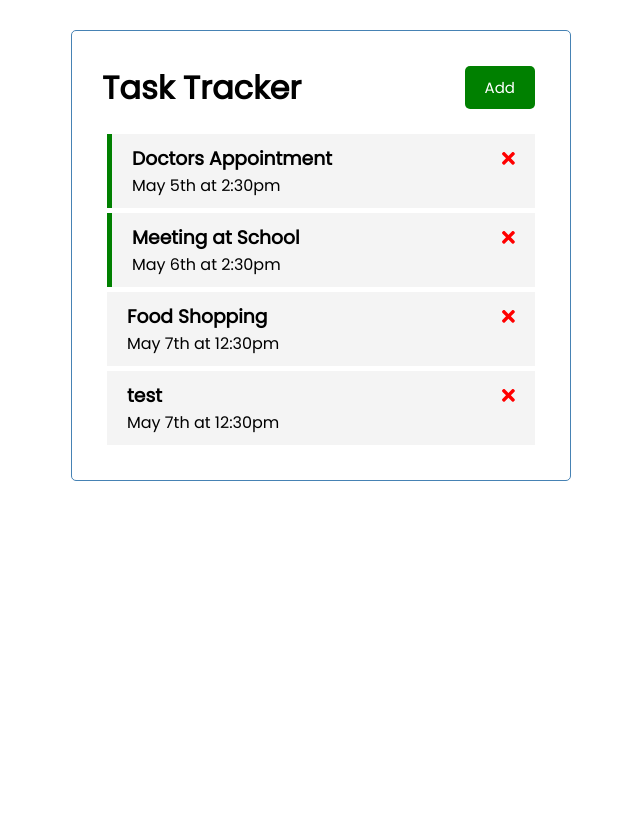
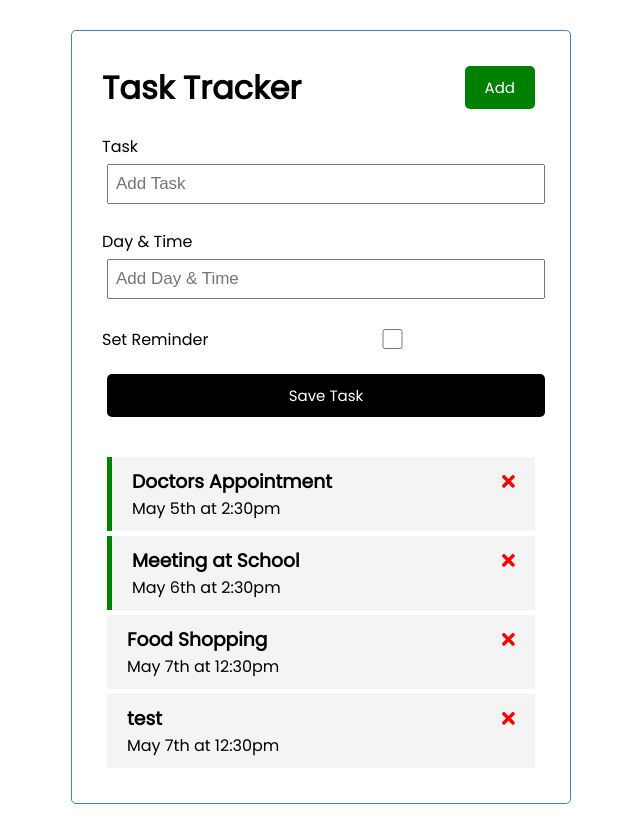
Before and after one commit to Hamsiny/Angular_Task_Tracker_Demo, an Angular app: page / in a window 1280 px wide. Shown: the whole page, without its empty margins (319-959 px from the left). Before the commit the page ends 800 px from the top, so only its background shows below. Built offline with nearby package versions, Linux system fonts and the light colour scheme; data requests are answered from the project's data file.

Commit message:
add add-task component and add task to json data

```diff
--- /dev/null
+++ b/src/app/components/add-task/add-task.component.css
@@ -0,0 +1,3 @@
+.add-form {
+    margin-bottom: 40px;
+}
--- /dev/null
+++ b/src/app/components/add-task/add-task.component.html
@@ -0,0 +1,32 @@
+<form class="add-form" (ngSubmit)="onSubmit()">
+  <div class="form-control">
+    <label for="text">Task</label>
+    <input
+      type="text"
+      name="text"
+      [(ngModel)]="text"
+      id="text"
+      placeholder="Add Task"
+    />
+  </div>
+  <div class="form-control">
+    <label for="day">Day & Time</label>
+    <input
+      type="text"
+      name="day"
+      [(ngModel)]="day"
+      id="day"
+      placeholder="Add Day & Time"
+    />
+  </div>
+  <div class="form-control form-control-check">
+    <label for="reminder">Set Reminder</label>
+    <input
+      type="checkbox"
+      name="reminder"
+      [(ngModel)]="reminder"
+      id="reminder"
+    />
+  </div>
+  <input type="submit" value="Save Task" class="btn btn-block" />
+</form>
--- /dev/null
+++ b/src/app/components/add-task/add-task.component.ts
@@ -0,0 +1,39 @@
+import { Component, EventEmitter, OnInit, Output } from '@angular/core';
+import { Task } from 'src/app/models/Task';
+
+@Component({
+  selector: 'app-add-task',
+  templateUrl: './add-task.component.html',
+  styleUrls: ['./add-task.component.css']
+})
+export class AddTaskComponent implements OnInit {
+  @Output() onAddTask: EventEmitter<Task> = new EventEmitter();
+  text!: string;
+  day!: string;
+  reminder: boolean = false;
+
+  constructor() { }
+
+  ngOnInit(): void {
+  }
+
+  onSubmit() {
+    if (!this.text) {
+      alert('Please add a task!')
+      return;
+    }
+
+    const newTask = {
+      text: this.text,
+      day: this.day,
+      reminder: this.reminder,
+    }
+
+    this.onAddTask.emit(newTask);
+
+    this.text = '';
+    this.day = '';
+    this.reminder = false;
+  }
+
+}
--- a/src/app/components/tasks/tasks.component.html
+++ b/src/app/components/tasks/tasks.component.html
@@ -1,3 +1,4 @@
+<app-add-task (onAddTask)="addTask($event)"></app-add-task>
 <app-task-item
   *ngFor="let task of tasks"
   [task]="task"
--- a/src/app/components/tasks/tasks.component.ts
+++ b/src/app/components/tasks/tasks.component.ts
@@ -28,4 +28,8 @@ export class TasksComponent implements OnInit {
     task.reminder = !task.reminder;
     this.taskService.updateTaskReminder(task).subscribe();
   }
+
+  addTask(task: Task) {
+    this.taskService.addTask(task).subscribe((task) => (this.tasks.push(task)));
+  }
 }
--- a/src/app/services/task.service.ts
+++ b/src/app/services/task.service.ts
@@ -30,4 +30,8 @@ export class TaskService {
     const url = `${this.apiUrl}/${task.id}`;
     return this.http.put<Task>(url, task, httpOptions);
   }
+
+  addTask(task: Task): Observable<Task> {
+    return this.http.post<Task>(this.apiUrl, task, httpOptions);
+  }
 }
```
Also changed, not shown: src/app/app.module.ts (+6 -2 lines), 1 other file (tests, documents, lock files or other folders).
